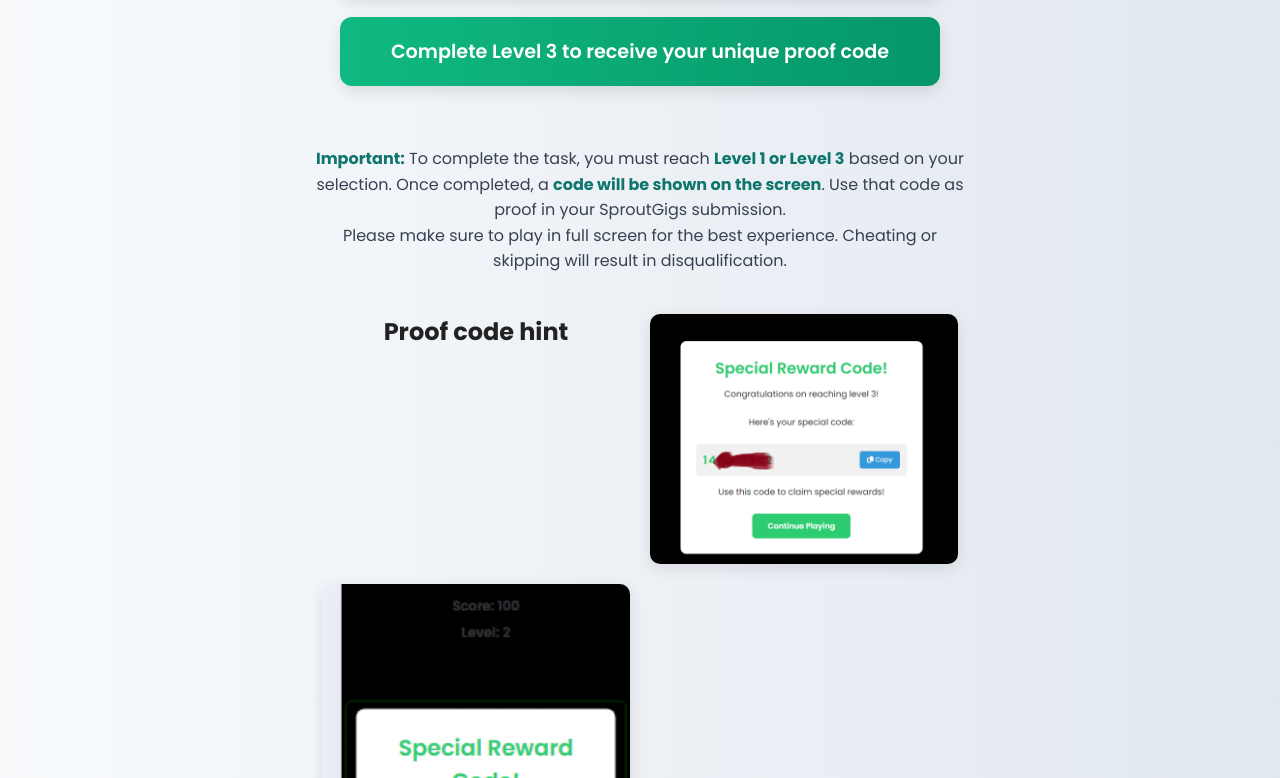
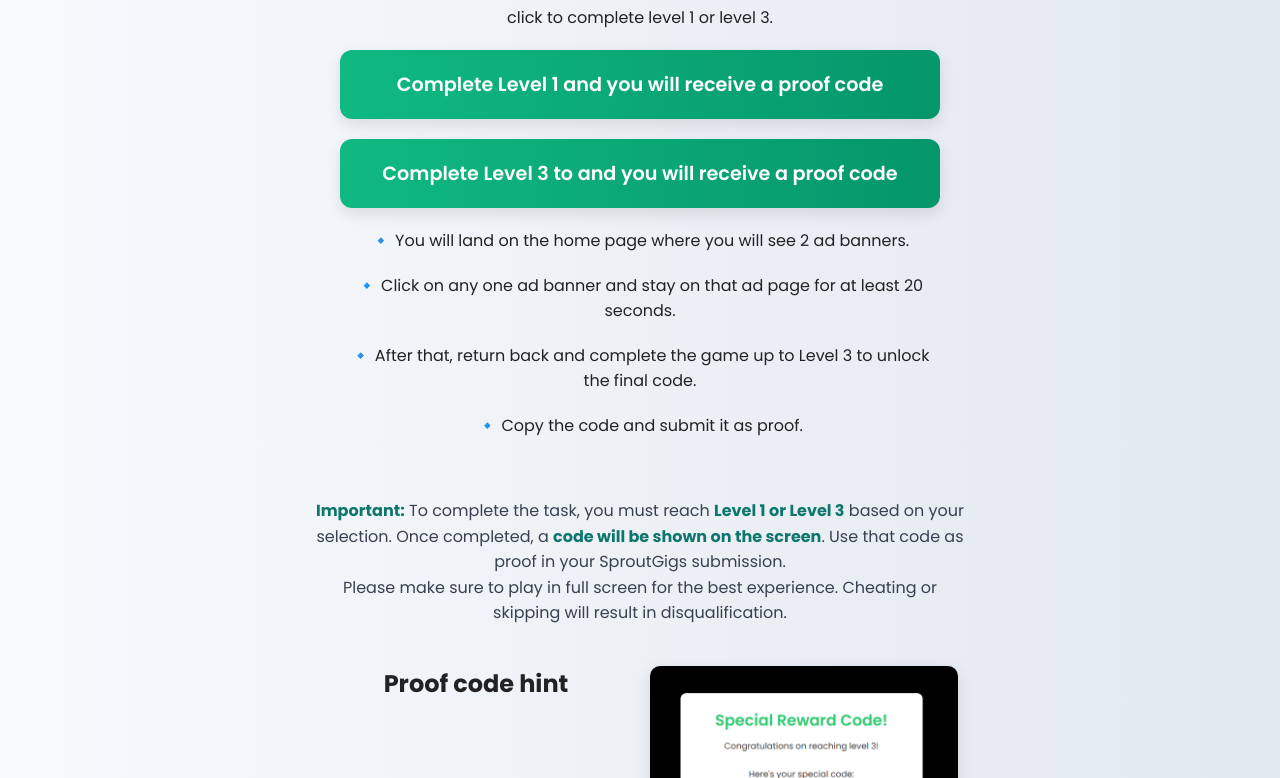
Before and after one commit to Hamza-code88/challenge-entry-in-game, a plain HTML site: page index.html in a window 1280 px wide. Shown: the part 317-1095 px from the top of the page. Drawn offline with Linux system fonts and the light colour scheme.

Commit message:
refactored

```diff
--- a/index.html
+++ b/index.html
@@ -135,14 +135,23 @@
   <nav>🎮 Snake Challenge Entry</nav>
 
   <main>
-    <h1>Choose your challenge to begin</h1>
+    <h1>Read All instructions and Choose your challenge to begin</h1>
+
     <div class="options">
+      <p>click to complete level 1 or level 3.</p>
       <a class="option-link" href="https://dynamic-crostata-d0704c.netlify.app/" target="_blank">
         Complete Level 1 and you will receive a proof code
       </a>
       <a class="option-link" href="https://game2earnsnake.netlify.app/" target="_blank">
-        Complete Level 3 to receive your unique proof code
+        Complete Level 3 to and you will receive a proof code
       </a>
+      <p>🔹 You will land on the home page where you will see 2 ad banners.</p>
+<p>🔹 Click on any one ad banner and stay on that ad page for at least 20 seconds.</p>
+<p>🔹 After that, return back and complete the game up to Level 3 to unlock the final code.</p>
+<p>🔹 Copy the code and submit it as proof.</p>
+
+
+
     </div>
 
     <div class="info-section">
```
